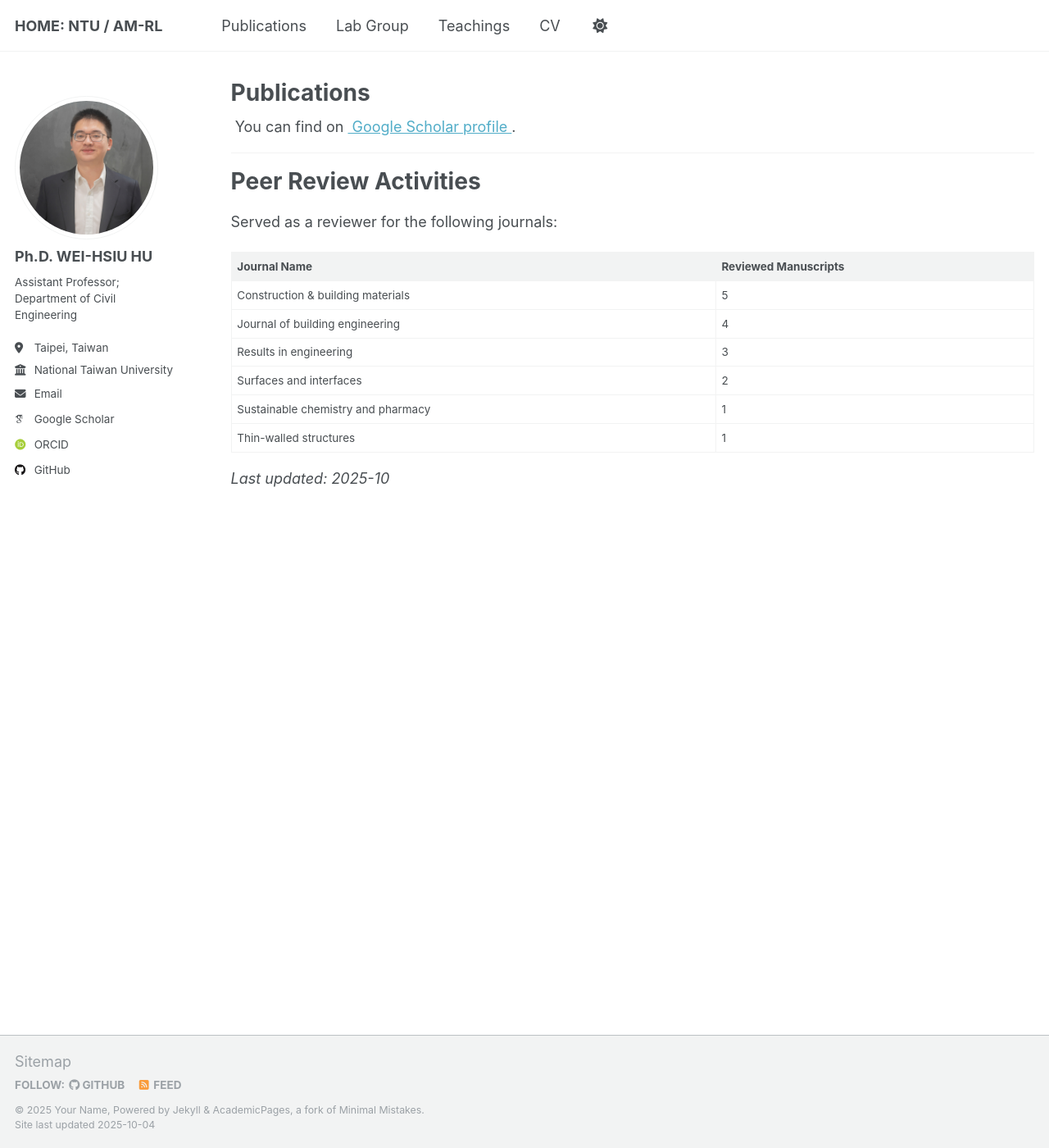
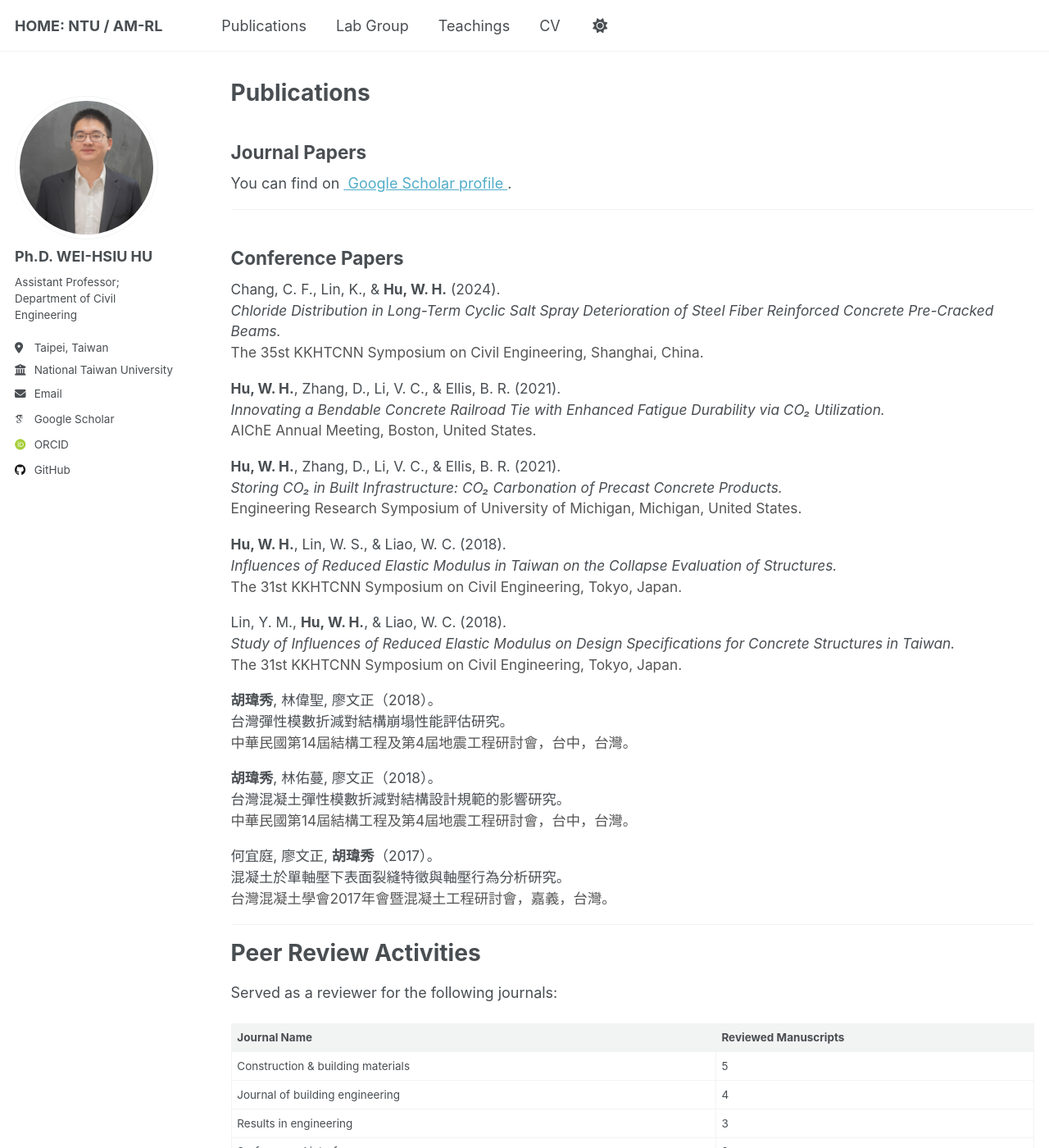
Before and after one commit to hwhsiu/hwhsiu.github.io, a Jekyll site: the page built from _pages/publications.html, in a window 1280 px wide and 1400 px high. Shown: the whole window at 82% size. Built offline with Jekyll 4.4.1, drawn with Linux system fonts in a browser that asks for light colours; some web fonts are replaced.

Commit message:
Update publications.html

```diff
--- a/_pages/publications.html
+++ b/_pages/publications.html
@@ -6,6 +6,7 @@ author_profile: true
 ---
 {% if site.author.googlescholar %}
 <div class="wordwrap">
+  <h2>Journal Papers</h2>
   You can find on
   <a href="{{ site.author.googlescholar }}" target="_blank" rel="noopener noreferrer">
     Google Scholar profile
@@ -38,6 +39,61 @@ author_profile: true
 
 <hr>
 
+<h2>Conference Papers</h2>
+
+<div class="conference-list" style="line-height: 1.5; font-size: 0.96em;">
+
+  <div style="margin-bottom: 1em;">
+    Chang, C. F., Lin, K., & <strong>Hu, W. H.</strong> (2024).<br>
+    <em>Chloride Distribution in Long-Term Cyclic Salt Spray Deterioration of Steel Fiber Reinforced Concrete Pre-Cracked Beams.</em><br>
+    <span style="color: #555;">The 35st KKHTCNN Symposium on Civil Engineering, Shanghai, China.</span>
+  </div>
+
+  <div style="margin-bottom: 1em;">
+    <strong>Hu, W. H.</strong>, Zhang, D., Li, V. C., & Ellis, B. R. (2021).<br>
+    <em>Innovating a Bendable Concrete Railroad Tie with Enhanced Fatigue Durability via CO₂ Utilization.</em><br>
+    <span style="color: #555;">AIChE Annual Meeting, Boston, United States.</span>
+  </div>
+
+  <div style="margin-bottom: 1em;">
+    <strong>Hu, W. H.</strong>, Zhang, D., Li, V. C., & Ellis, B. R. (2021).<br>
+    <em>Storing CO₂ in Built Infrastructure: CO₂ Carbonation of Precast Concrete Products.</em><br>
+    <span style="color: #555;">Engineering Research Symposium of University of Michigan, Michigan, United States.</span>
+  </div>
+
+  <div style="margin-bottom: 1em;">
+    <strong>Hu, W. H.</strong>, Lin, W. S., & Liao, W. C. (2018).<br>
+    <em>Influences of Reduced Elastic Modulus in Taiwan on the Collapse Evaluation of Structures.</em><br>
+    <span style="color: #555;">The 31st KKHTCNN Symposium on Civil Engineering, Tokyo, Japan.</span>
+  </div>
+
+  <div style="margin-bottom: 1em;">
+    Lin, Y. M., <strong>Hu, W. H.</strong>, & Liao, W. C. (2018).<br>
+    <em>Study of Influences of Reduced Elastic Modulus on Design Specifications for Concrete Structures in Taiwan.</em><br>
+    <span style="color: #555;">The 31st KKHTCNN Symposium on Civil Engineering, Tokyo, Japan.</span>
+  </div>
+
+  <div style="margin-bottom: 1em;">
+    <strong>胡瑋秀</strong>, 林偉聖, 廖文正（2018）。<br>
+    台灣彈性模數折減對結構崩塌性能評估研究。<br>
+    <span style="color: #555;">中華民國第14屆結構工程及第4屆地震工程研討會，台中，台灣。</span>
+  </div>
+
+  <div style="margin-bottom: 1em;">
+    <strong>胡瑋秀</strong>, 林佑蔓, 廖文正（2018）。<br>
+    台灣混凝土彈性模數折減對結構設計規範的影響研究。<br>
+    <span style="color: #555;">中華民國第14屆結構工程及第4屆地震工程研討會，台中，台灣。</span>
+  </div>
+
+  <div style="margin-bottom: 1em;">
+    何宜庭, 廖文正, <strong>胡瑋秀</strong>（2017）。<br>
+    混凝土於單軸壓下表面裂縫特徵與軸壓行為分析研究。<br>
+    <span style="color: #555;">台灣混凝土學會2017年會暨混凝土工程研討會，嘉義，台灣。</span>
+  </div>
+
+</div>
+<hr>
+
 <h1>Peer Review Activities</h1>
 <p>Served as a reviewer for the following journals:</p>
 
```
